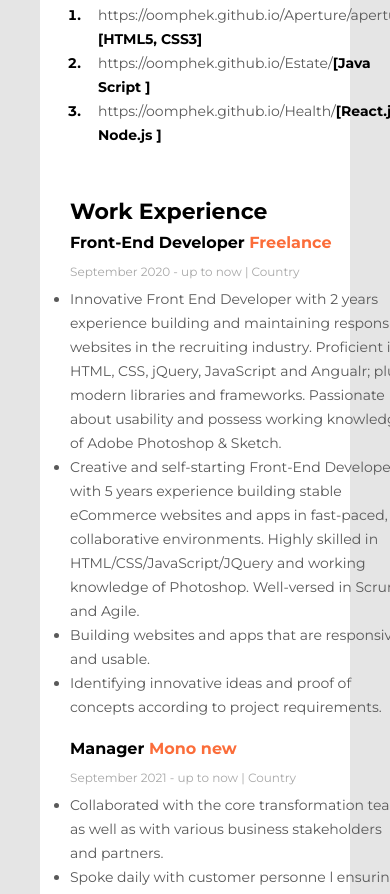
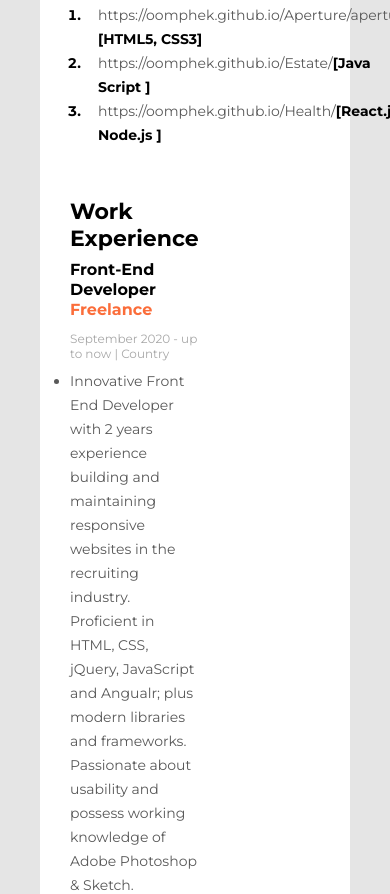
Before and after one commit to oomphek/Resume, a plain HTML site: page index.html in a window 390 px wide. Shown: the part 1531-2425 px from the top of the page. Drawn offline with Linux system fonts and the light colour scheme; a web font is replaced by a local one.

Commit message:
Add files via upload

```diff
--- a/css/goit.css
+++ b/css/goit.css
@@ -63,7 +63,12 @@ width: 100%;
    .main_right {
     margin-left: 30px;
    }
+   .exp {
+    padding-right: 20px;
+    max-width: 150px;
+   }
 }
+
 
 .main {
     display: flex;
@@ -197,6 +202,7 @@ color: #595959;
 }
 .exp {
     margin-bottom: 20px;
+
 }
 .orange {
    color: #FB6D3A;
```
